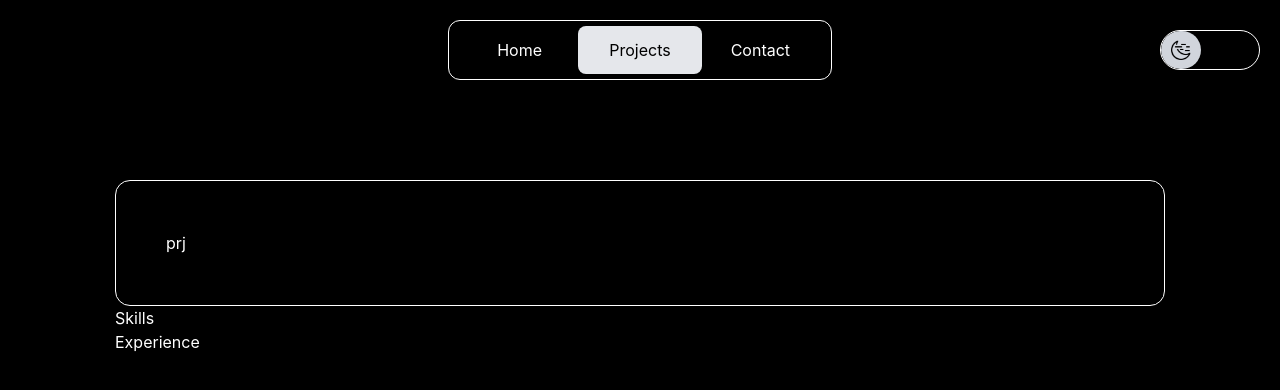
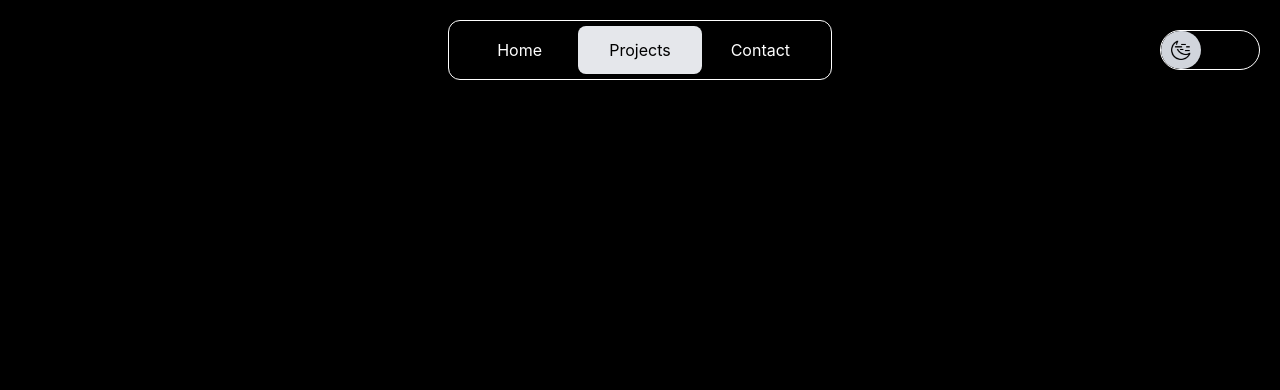
Before and after one commit to RishiDevs3248/Portfolio, a React (Vite) app: page /prj in a window 1280 px wide. Shown: the top 390 px of the page. Built offline with nearby package versions, Linux system fonts and the light colour scheme.

Commit message:
prj component idea

```diff
--- a/src/pages/Projects.jsx
+++ b/src/pages/Projects.jsx
@@ -6,17 +6,10 @@ function Projects() {
     return (
         <div className={`home-page h-screen w-full ${isDark ? "bg-black text-white" : "bg-gray-200 text-black "} flex justify-center`}>
             <div className={` ${isDark ? "bg-black text-white" : "bg-gray-200 text-black "} w-[1050px] my-[100px]`}>
-                <div className={` ${isDark ? "bg-black text-white" : "bg-gray-200 text-black "} border rounded-[15px] p-[50px]`}>
-                    prj
-                </div>
-                <div>
-                    Skills
-                </div>
-                <div>
-                    Experience
-                </div>
+                {/* Page code below */}
+                {/* make a project component and reuse it  */}
+
             </div>
-
         </div>
     );
 }
```
